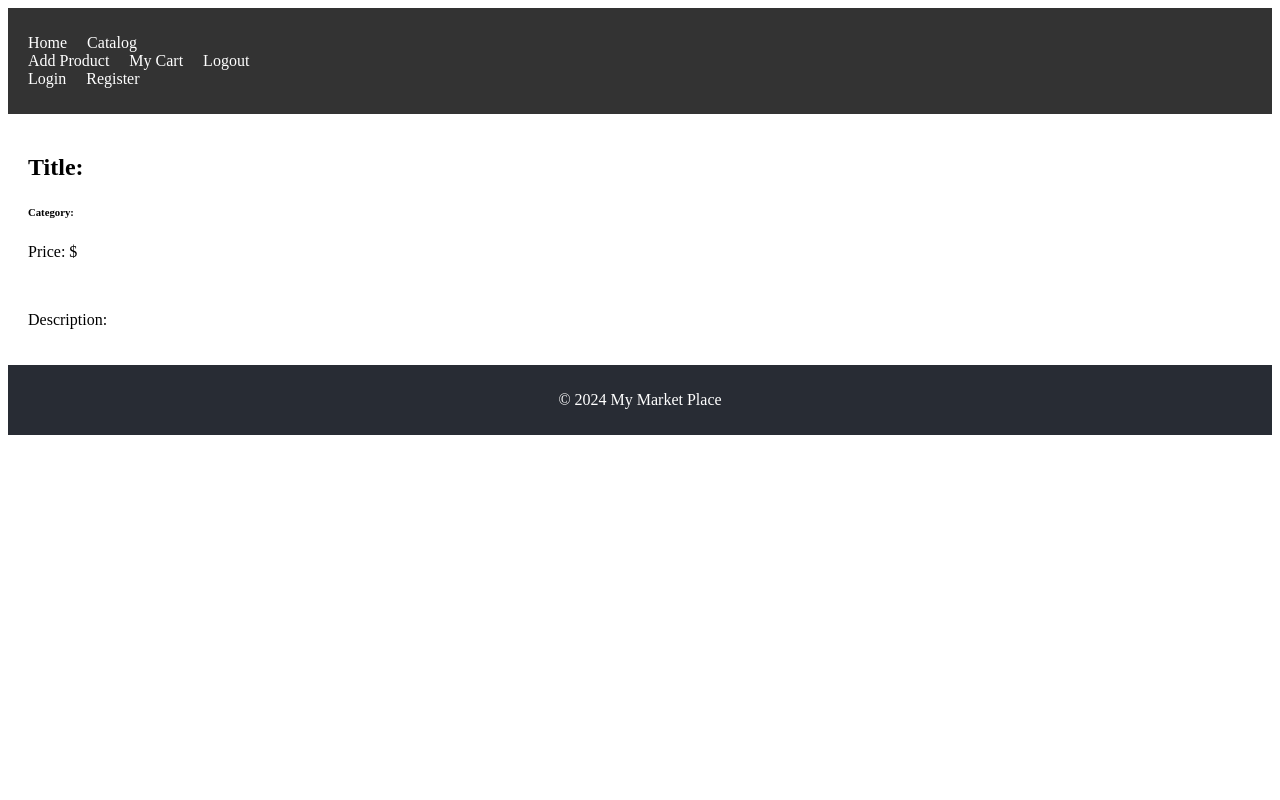
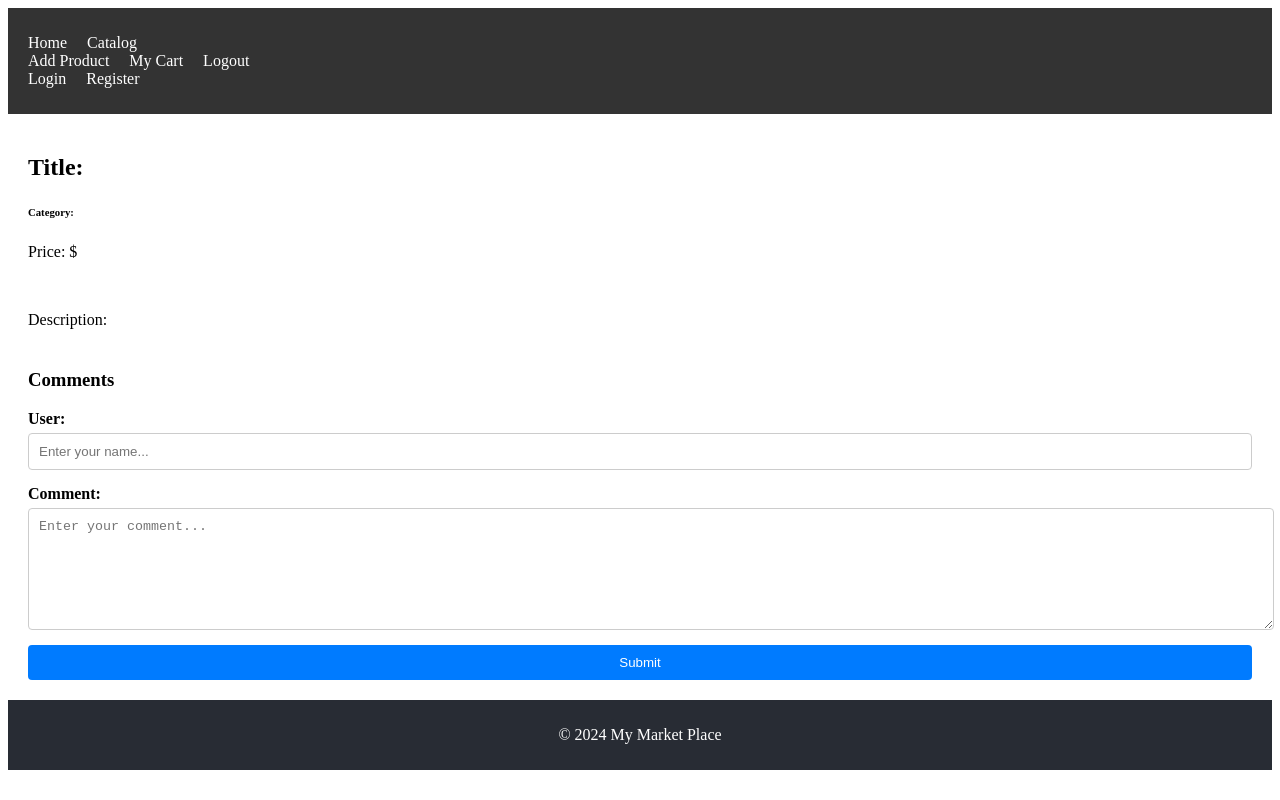
Before and after one commit to baito6u/my-market-place, a React (Vite) app in the folder client/: page /catalog/1/details in a window 1280 px wide. Built offline with nearby package versions, Linux system fonts and the light colour scheme; no server answers.

Commit message:
add comments section in details page

```diff
--- a/client/src/components/details/DetailsPage.jsx
+++ b/client/src/components/details/DetailsPage.jsx
@@ -23,6 +23,19 @@ function DetailsPage() {
       <p>Price: ${product.price}</p>
       <img src={product.imageUrl} />
       <p>Description: {product.description}</p>
+
+      <div className={styles.comments}>
+        <h3>Comments</h3>
+        <form className={styles.commentForm}>
+          <label htmlFor="user">User:</label>
+          <input type="text" id="user" name="user" placeholder="Enter your name..." />
+
+          <label htmlFor="comment">Comment:</label>
+          <textarea id="comment" name="comment" placeholder="Enter your comment..." />
+
+          <button type="submit" className={styles.btn}>Submit</button>
+        </form>
+      </div>
     </div>
   );
 }
--- a/client/src/components/details/DetailsPage.module.css
+++ b/client/src/components/details/DetailsPage.module.css
@@ -1,3 +1,48 @@
 .details {
-    padding: 20px;
-  }
+  padding: 20px;
+}
+
+img {
+  max-width: 100%;
+  height: auto;
+}
+
+.comments {
+  margin-top: 40px;
+}
+
+.commentForm {
+  display: flex;
+  flex-direction: column;
+}
+
+label {
+  margin-bottom: 5px;
+  font-weight: bold;
+}
+
+input[type="text"],
+textarea {
+  width: 100%;
+  padding: 10px;
+  margin-bottom: 15px;
+  border: 1px solid #ccc;
+  border-radius: 4px;
+}
+
+textarea {
+  height: 100px;
+}
+
+.btn {
+  padding: 10px 15px;
+  background-color: #007bff;
+  color: white;
+  border: none;
+  border-radius: 4px;
+  cursor: pointer;
+}
+
+.btn:hover {
+  background-color: #0056b3;
+}
```
